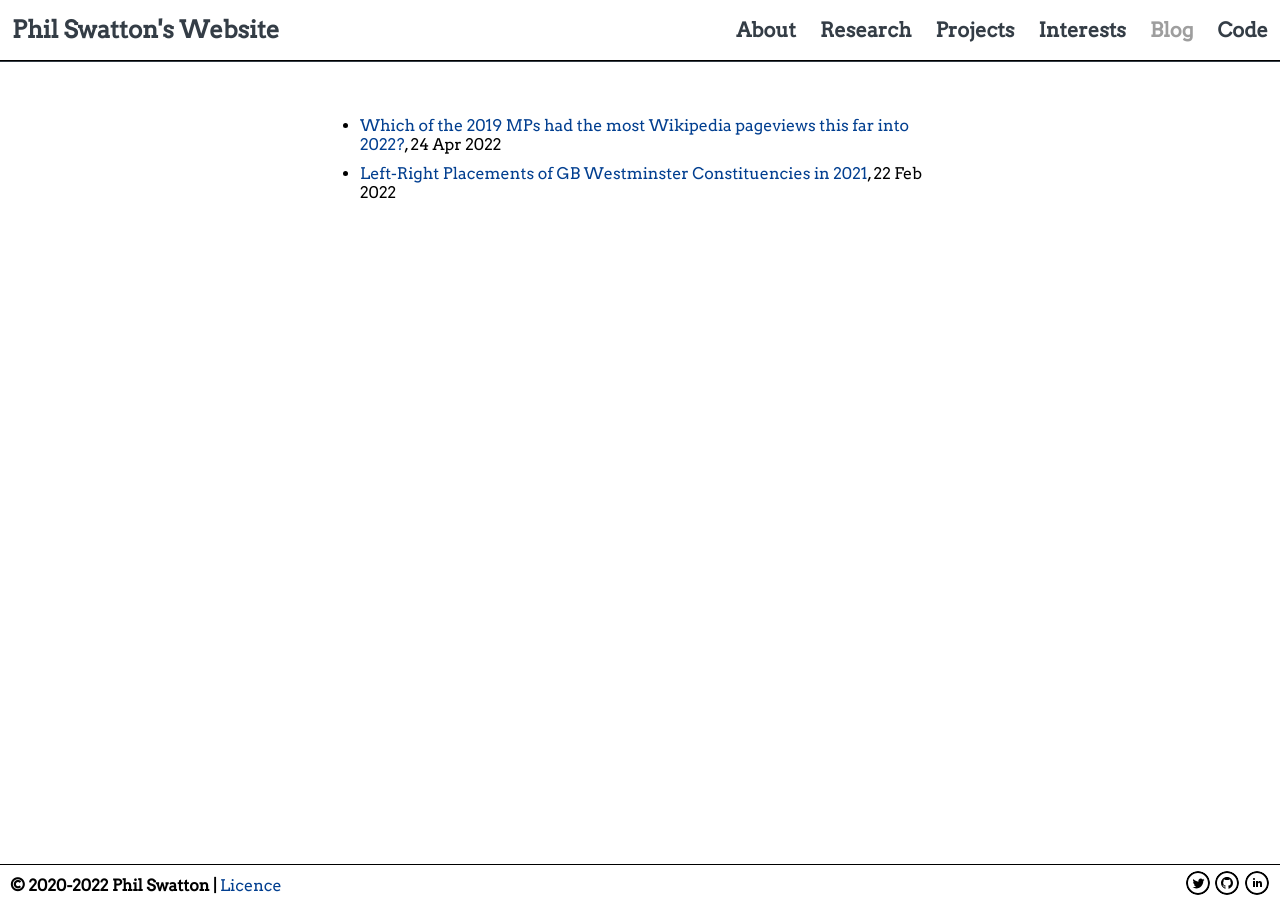
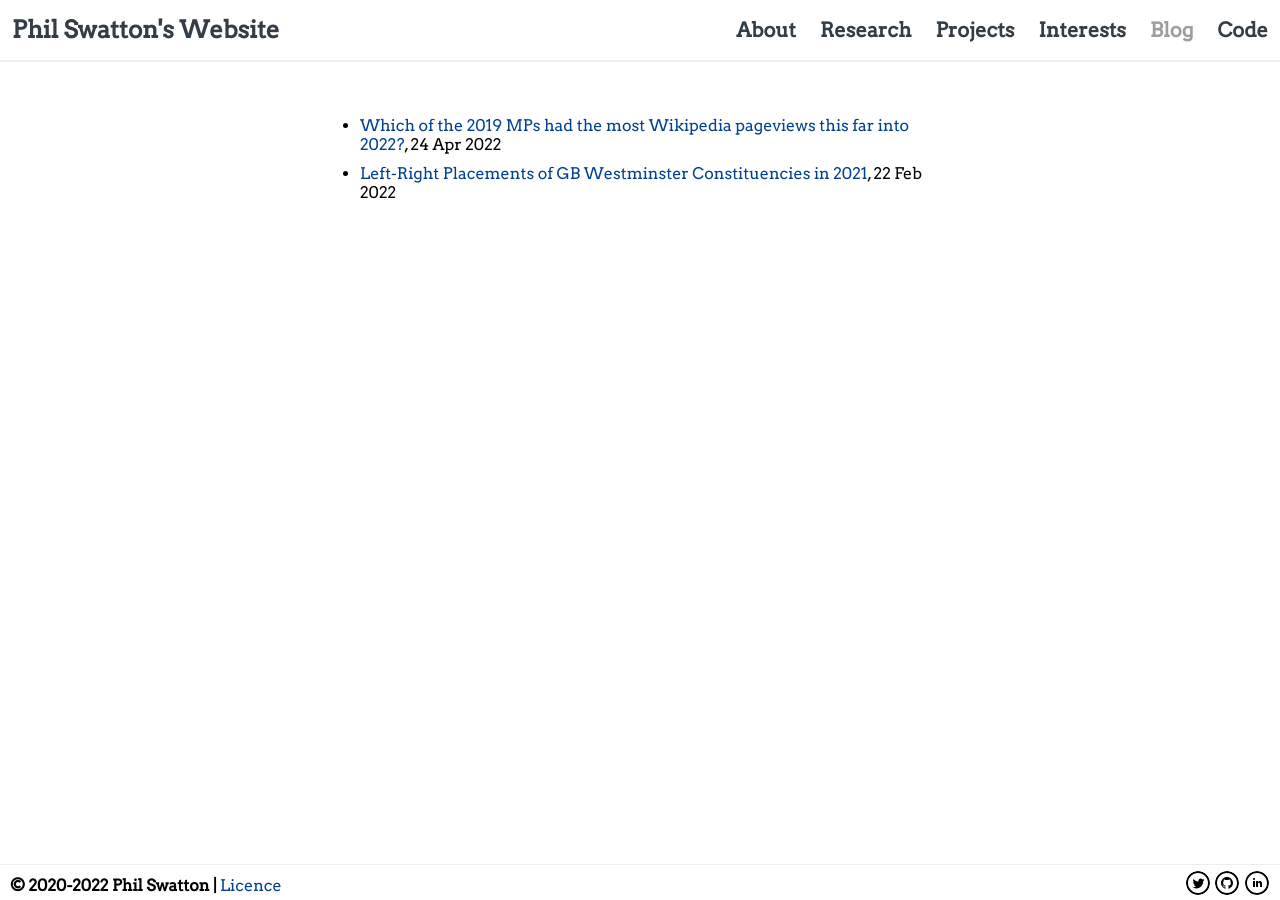
Before and after one commit to philswatton/philswatton.github.io, a Jekyll site: the page built from blog.md, in a window 1280 px wide. Built offline with Jekyll 4.4.1, drawn with Linux system fonts in a browser that asks for light colours.

Commit message:
colour change

```diff
--- a/_sass/core.scss
+++ b/_sass/core.scss
@@ -3,6 +3,7 @@ $black: rgb(0, 0, 0);
 $dark-grey: rgb(45, 45, 45);
 $grey: rgb(52, 61, 70);
 $lite-grey: rgb(158, 158, 158);
+$yt-grey: rgb(237, 237, 237);
 $yt: rgb(255, 255, 255);
 $blu: rgb(2, 63, 144);
 $lite-blu: rgb(85, 85, 238);
--- a/_sass/footer.scss
+++ b/_sass/footer.scss
@@ -8,7 +8,7 @@ footer {
     height: $footer-height;
     width: 100%;
     background-color: $yt;
-    border-top: 1px solid black;
+    border-top: 1px solid $yt-grey;
 
     // Box Model
     margin: 0px;
@@ -29,7 +29,6 @@ footer {
     }
 }
 
-
 .copyright {
     margin: 0px 0px 0px 10px;
 }
@@ -46,6 +45,10 @@ footer {
             justify-content: center;
             align-items: center;
         }
+    }
+
+    footer:hover {
+        box-shadow: 0px -1px $yt-grey;
     }
 }
 
--- a/_sass/nav.scss
+++ b/_sass/nav.scss
@@ -143,12 +143,12 @@ span {
         }
 
         /* Nav border */
-        border-bottom: 1px solid $black;
+        border-bottom: 1px solid $yt-grey;
     }
 
     /* Nav hover */
     nav:hover {
-        box-shadow: 0px 1px $grey;
+        box-shadow: 0px 1px $yt-grey;
     }
 
     /* No Menu Button on PC */
```
